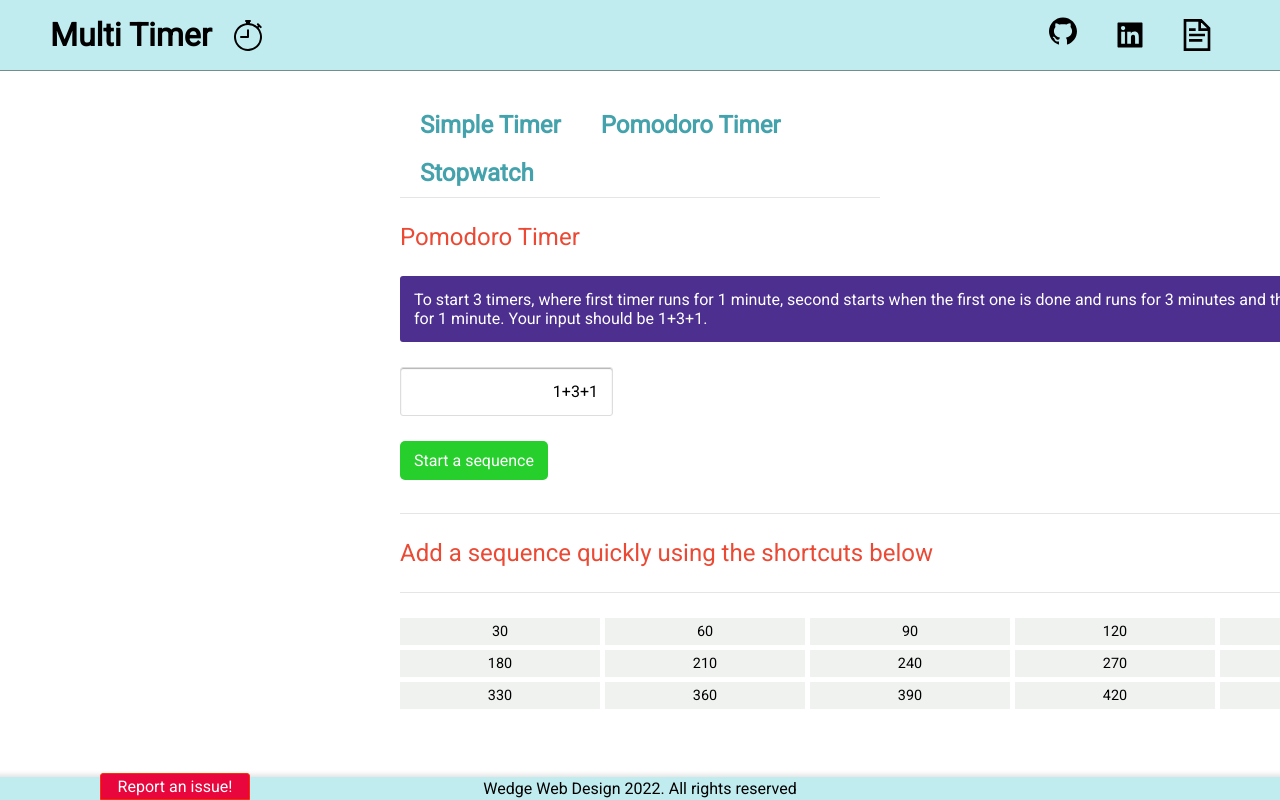
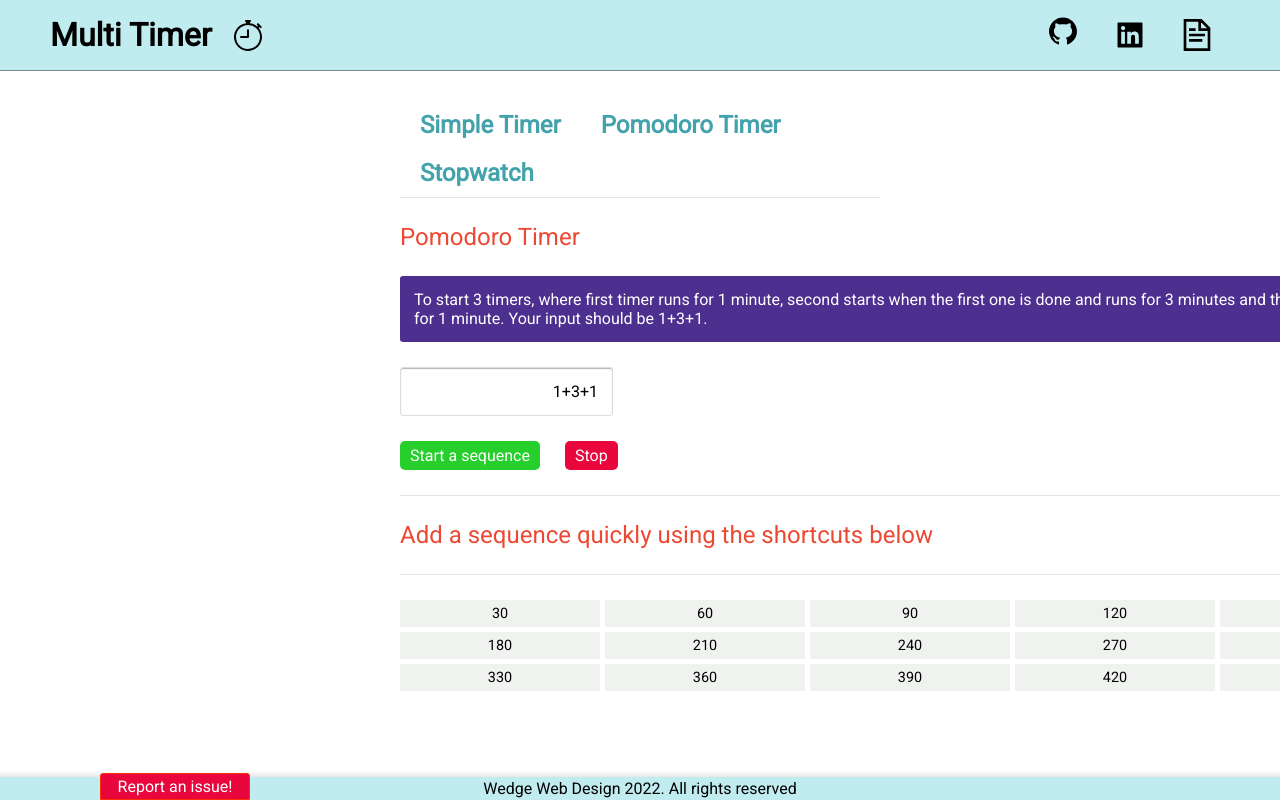
Before and after one commit to Lewisjohnward/multi_timer, a React (Create React App) app: page /pomodoro in a window 1280 px wide. Shown: the top 800 px of the page. Built offline with nearby package versions, Linux system fonts and the light colour scheme.

Commit message:
updated styling

```diff
--- a/src/components/pomodoro/Pomodoro.js
+++ b/src/components/pomodoro/Pomodoro.js
@@ -1,4 +1,4 @@
-import {useState} from "react"
+import {useState, useContext} from "react"
 import styled from "styled-components"
 import {Sequence} from "./components/Sequence"
 import {HR} from "../../styled/HR.styled"
@@ -6,6 +6,7 @@ import {PresetTimeContainer, PresetTime, SettingsContainer, OptionContainer, Opt
 
 const  blue = "#4d2f8f"
 const green = "#27cf2d"
+const red = "#e8063c"
 
 const Banner = styled.div`
     background: ${blue};
@@ -23,8 +24,8 @@ const Input = styled.input`
     box-shadow: 0px 1px 1px inset rgba(0, 0, 0, 0.3);
 `
 const Button = styled.button`
-    background: ${green};
-    padding: 10px 14px;
+    background: ${({background}) => background};
+    padding: 5px 10px;
     border-radius: 5px;
     color: white;
     cursor: pointer;
@@ -34,10 +35,17 @@ const Text = styled.div`
     font-size: 1.5rem;
 `
 
+const ButtonContainer = styled.div`
+    > * {
+        margin-right: 25px;
+    }
+`
+
 export const Pomodoro = () => {
     const [pomodoro, setPomodoro] = useState("1+3+1")
     const [sequence, setSequence] = useState([])
     const [running, setRunning] = useState(false)
+
 
     const validateInput = () => {
         //TODO
@@ -53,6 +61,10 @@ export const Pomodoro = () => {
         setRunning(true)
     }
 
+    const handleStopSequence = () => {
+        alert("handle stop")
+    }
+
     const presetTimeArr = new Array(15).fill(0).map((d, i) => 30 + (i * 30))
 
     return (
@@ -66,9 +78,14 @@ export const Pomodoro = () => {
                 onFocus={() => setPomodoro("")}
                 onChange={(e) => handleInput(e)}
             />
-            <Button onClick={() => handleStartSequence()}>
+            <ButtonContainer>
+                <Button background={green} onClick={() => handleStartSequence()}>
                 Start a sequence
-            </Button>
+                </Button>
+                <Button background={red} onClick={() => handleStopSequence()}>
+                Stop
+                </Button>
+            </ButtonContainer>
             <Sequence sequence={sequence} running={running} setRunning={setRunning}/>
             <HR />
             <Text>Add a sequence quickly using the shortcuts below</Text>
```
